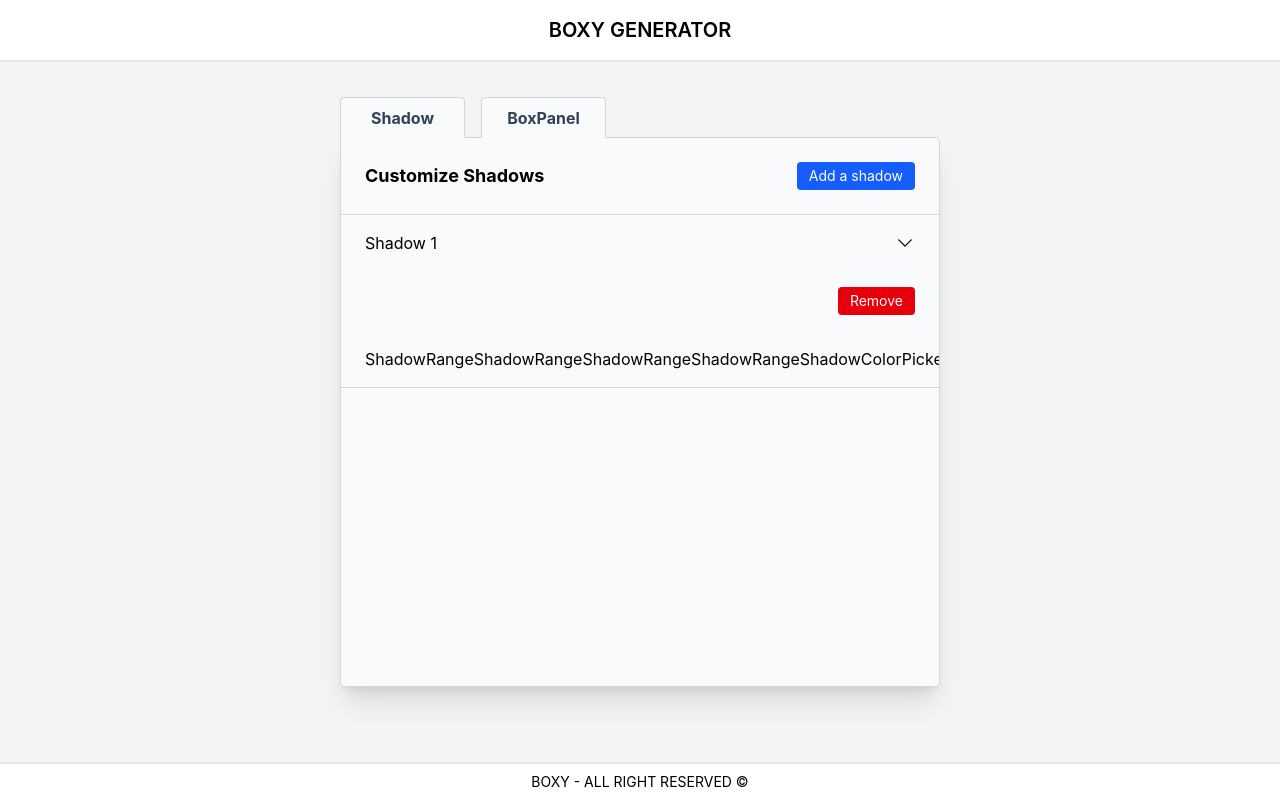
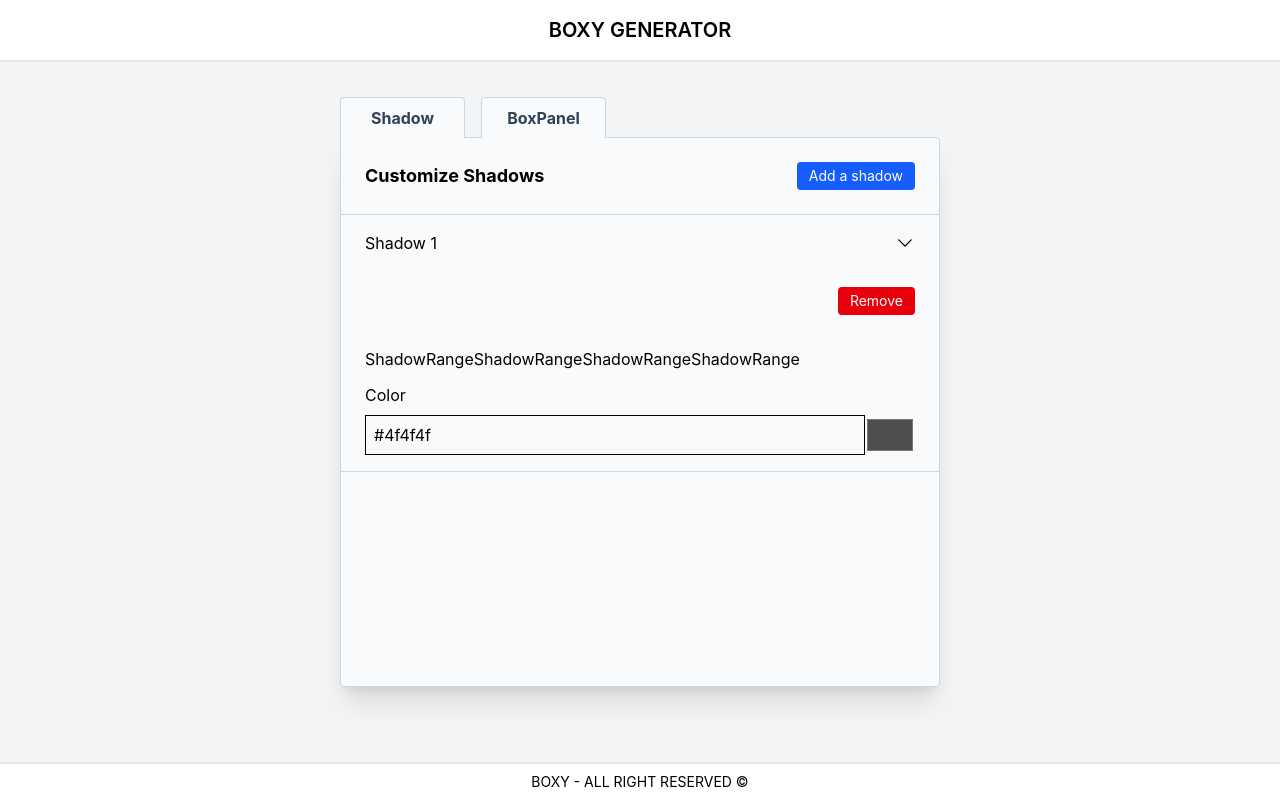
Before and after one commit to cordrink/react-boxy_generator, a React (Vite) app: page / in a window 1280 px wide. Built offline with nearby package versions, Linux system fonts and the light colour scheme.

Commit message:
feat: Ajout de la fonctionnalite de mise a jour de l'input color de shadow

```diff
--- a/src/features/shadows.js
+++ b/src/features/shadows.js
@@ -51,7 +51,7 @@
     reducers: {
         removeShadow: (state, action) => {
         },
-        addShadow: (state, action) => {
+        addShadow: (state) => {
             state.push(
                 {
                     id: nanoid(8),
@@ -97,6 +97,10 @@
             )
         },
         updateShadowValue: (state, action) => {
+            const currentShadow = state.find(shadow => shadow.id === action.payload.shadowID);
+            const currentInput = currentShadow.inputs.find(input => input.inputNumber === action.payload.inputNumber);
+
+            currentInput.value = action.payload.value;
         },
         updateCheckbox: (state, action) => {
         },
--- a/src/layouts/ShadowList/ShadowColorPicker.jsx
+++ b/src/layouts/ShadowList/ShadowColorPicker.jsx
@@ -1,5 +1,34 @@
-export const ShadowColorPicker = () => {
+import {useDispatch} from "react-redux";
+import {updateShadowValue} from "../../features/shadows.js";
+
+export const ShadowColorPicker = ({inputData, shadowID}) => {
+    const dispatch = useDispatch();
+
+    const handleInputs = e => {
+        dispatch(updateShadowValue({
+            inputNumber: inputData.inputNumber,
+            value: e.target.value,
+            shadowID: shadowID
+        }))
+    }
+
     return (
-        <>ShadowColorPicker</>
+        <div className={"mt-3"}>
+            <p>{inputData.name}</p>
+            <div className={"flex mt-2"}>
+                <input
+                    onChange={handleInputs}
+                    value={inputData.value}
+                    type="text"
+                    className={"flex-grow border py-1 px-2 focus:outline-1 outline-gray-400"}
+                />
+                <input
+                    type="color"
+                    onChange={handleInputs}
+                    value={inputData.value}
+                    className={"cursor-pointer h-[40px]"}
+                />
+            </div>
+        </div>
     )
 }
```
